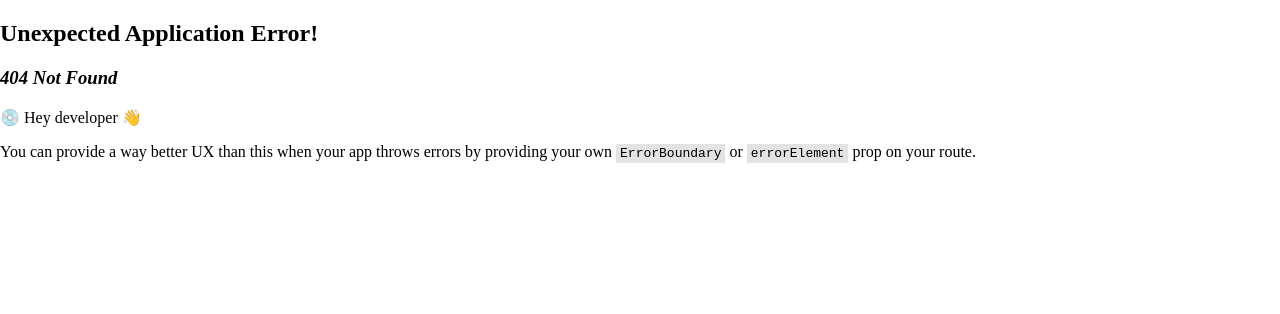
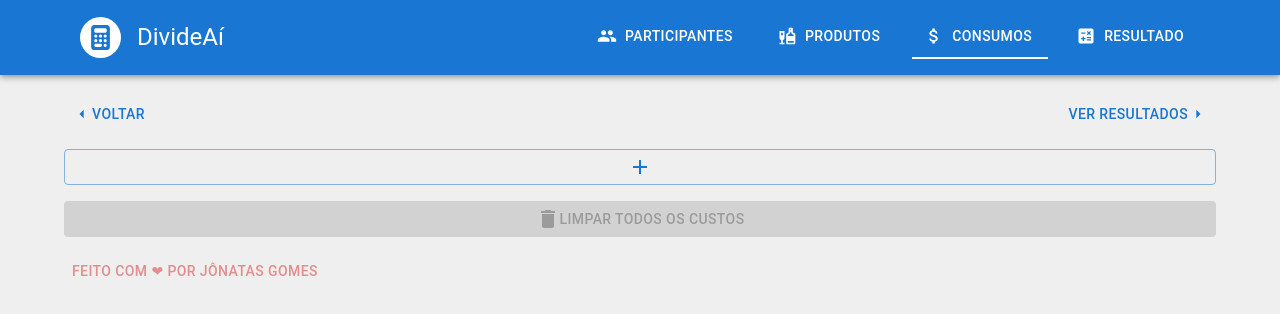
Before and after one commit to jonatas1n/divide-ai, a React (Vite) app: page /divide-ai/costs in a window 1280 px wide. Before the commit this address had no page. Shown: the top 314 px of the page. Built offline with nearby package versions, Linux system fonts and the light colour scheme.

Commit message:
refact: change service name

```diff
--- a/index.html
+++ b/index.html
@@ -4,7 +4,7 @@
     <meta charset="UTF-8" />
     <link rel="icon" type="image/svg+xml" href="/icon.svg" />
     <meta name="viewport" content="width=device-width, initial-scale=1.0" />
-    <title>Conta Bar</title>
+    <title>Divide Aí</title>
     <style>body { margin: 0 }</style>
   </head>
   <body>
--- a/package.json
+++ b/package.json
@@ -1,5 +1,5 @@
 {
-  "name": "conta-bar",
+  "name": "/divide-ai",
   "private": true,
   "version": "0.0.0",
   "type": "module",
--- a/src/App.tsx
+++ b/src/App.tsx
@@ -15,7 +15,7 @@ import { Layout } from "./components/Layout";
 
 const router = createBrowserRouter(
   createRoutesFromElements(
-    <Route path="/conta-bar" element={<Layout />}>
+    <Route path="/divide-ai" element={<Layout />}>
       <Route index element={<Guests />} />
       <Route path="guests" element={<Guests />} />
       <Route path="products" element={<Products />} />
--- a/src/components/Header/HeaderMenu/index.tsx
+++ b/src/components/Header/HeaderMenu/index.tsx
@@ -42,7 +42,7 @@ export const HeaderMenu = () => {
             {Object.entries(ROUTES).map(([path, route]) => (
               <Button
                 key={path}
-                href={"/conta-bar/" + path}
+                href={"/divide-ai/" + path}
                 color="inherit"
                 startIcon={<route.icon />}
                 sx={{
--- a/src/components/Header/index.tsx
+++ b/src/components/Header/index.tsx
@@ -7,7 +7,7 @@ import Container from "@mui/material/Container";
 
 import { HeaderMenu } from "./HeaderMenu";
 
-const TITLE = "Conta Bar";
+const TITLE = "DivideAí";
 
 export const Header: React.FC = memo(() => {
   return (
@@ -30,7 +30,7 @@ export const Header: React.FC = memo(() => {
               p={1}
               sx={{ aspectRatio: 1 }}
             >
-              <img src="icon.svg" alt="Conta-bar logo" width={25} height={25} />
+              <img src="icon.svg" alt="divide-ai logo" width={25} height={25} />
             </Stack>
             <Typography variant="h5">{TITLE}</Typography>
           </Stack>
--- a/src/pages/Costs/index.tsx
+++ b/src/pages/Costs/index.tsx
@@ -24,8 +24,8 @@ export const Costs = () => {
   return (
     <>
       <NavigationHeader
-        previousOption={{ href: "/conta-bar/products" }}
-        nextOption={{ label: "Ver resultados", href: "/conta-bar/result" }}
+        previousOption={{ href: "/divide-ai/products" }}
+        nextOption={{ label: "Ver resultados", href: "/divide-ai/result" }}
       />
       <Stack spacing={2}>
         {Object.values(costs).map((cost) => (
--- a/src/pages/Guests/index.tsx
+++ b/src/pages/Guests/index.tsx
@@ -15,7 +15,7 @@ export const Guests = () => {
   return (
     <>
       <NavigationHeader
-        nextOption={{ href: "/conta-bar/products", label: "Avançar para os produtos" }}
+        nextOption={{ href: "/divide-ai/products", label: "Avançar para os produtos" }}
       />
       <Stack spacing={2}>
         {Object.values(guests).map((guest) => (
--- a/src/pages/Products/index.tsx
+++ b/src/pages/Products/index.tsx
@@ -16,8 +16,8 @@ export const Products = () => {
   return (
     <>
       <NavigationHeader
-        previousOption={{ href: "/conta-bar/guests" }}
-        nextOption={{ href: "/conta-bar/costs", label: "Avançar para os consumos" }}
+        previousOption={{ href: "/divide-ai/guests" }}
+        nextOption={{ href: "/divide-ai/costs", label: "Avançar para os consumos" }}
       />
       <Stack spacing={2}>
         {Object.values(products).map((product: ProductType) => (
--- a/src/pages/Result/index.tsx
+++ b/src/pages/Result/index.tsx
@@ -43,7 +43,7 @@ export const Result = () => {
     <>
       <NavigationHeader
         previousOption={{
-          href: "/conta-bar/costs",
+          href: "/divide-ai/costs",
           label: "Voltar para consumos",
         }}
       />
--- a/vite.config.ts
+++ b/vite.config.ts
@@ -14,7 +14,7 @@ export default defineConfig({
       },
     },
   },
-  base: '/conta-bar/',
+  base: '/divide-ai/',
   plugins: [
     VitePWA({
       devOptions: {
@@ -28,12 +28,12 @@ export default defineConfig({
           "**/*",
       ],
       manifest: {
-        name: 'Conta-bar',
+        name: '/divide-ai',
         short_name: 'ContaBar',
         description: 'Uma aplicação para dividir contas de bares e restaurantes',
         theme_color: '#1976d2',
-        scope: "/conta-bar/",
-        start_url: "/conta-bar/?fullscreen=true",
+        scope: "/divide-ai/",
+        start_url: "/divide-ai/?fullscreen=true",
         display: "standalone",
         icons: [
           {
```
